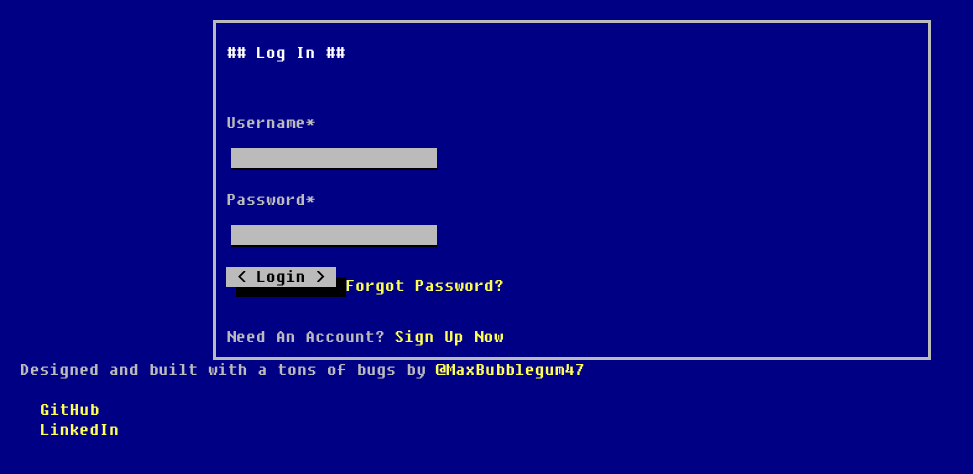
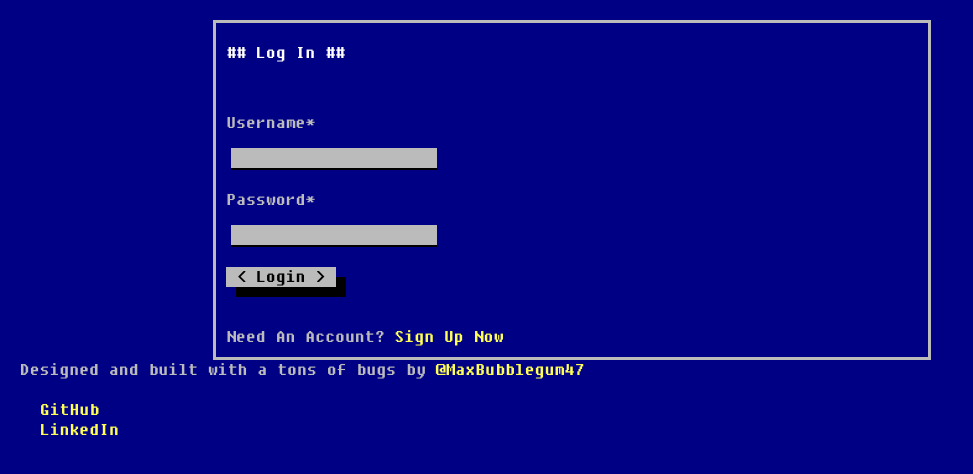
Before and after one commit to MaxBubblegum47/django_project, a Django app: page /login/ in a window 1280 px wide. Shown: the part 20-494 px from the top of the page, without its empty margins (0-973 px from the left). Run offline with Django 3.2, Linux system fonts and the light colour scheme; some libraries are stand-ins or nearby versions.

Commit message:
Fixing Bugs

```diff
--- a/users/templates/login.html
+++ b/users/templates/login.html
@@ -21,9 +21,6 @@
             </fieldset>
             <div class="form-group">
                 <button class="btn btn-outline-info" type="submit">Login</button>
-                <small class="text-muted ml-2">
-                    <a href="{% url 'password_reset' %}">Forgot Password?</a>
-                </small>
             </div>
         </form>
         <div class="border-top pt-3">
```
Also changed, not shown: db.sqlite3.
